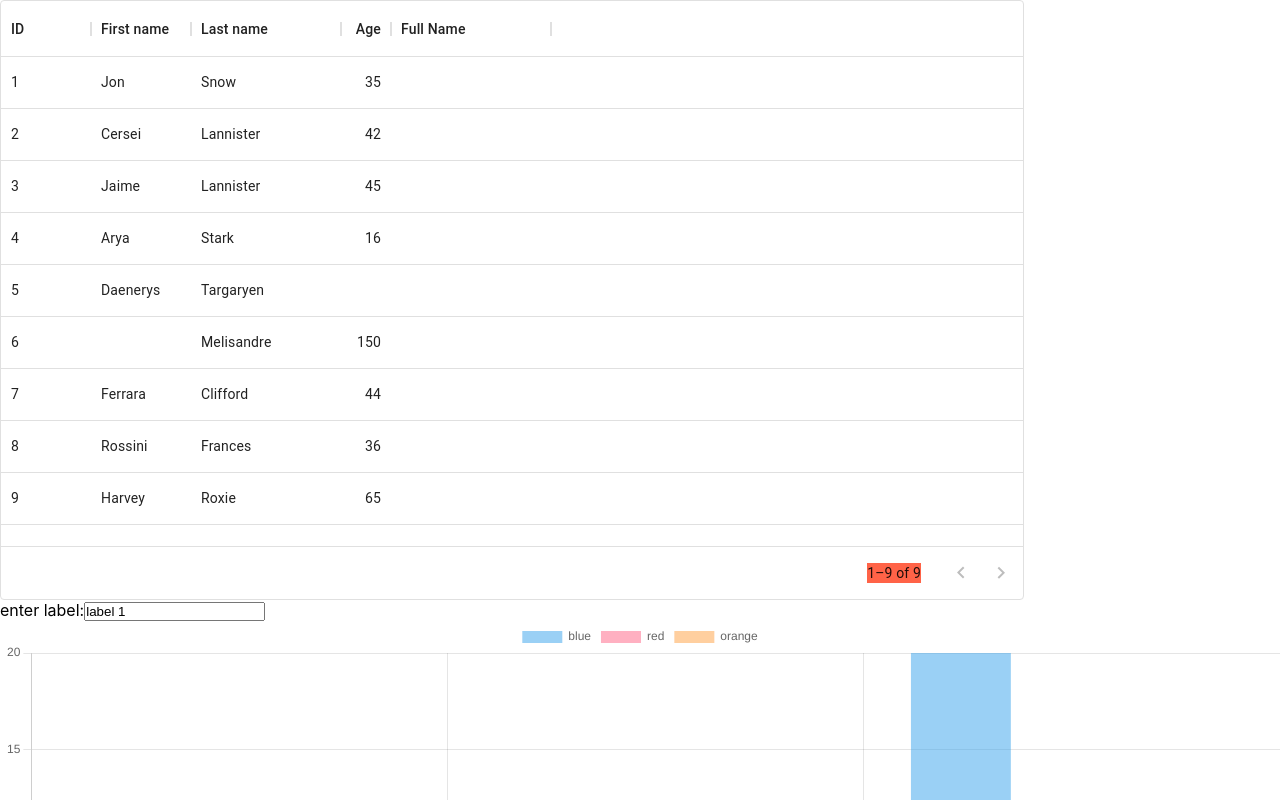
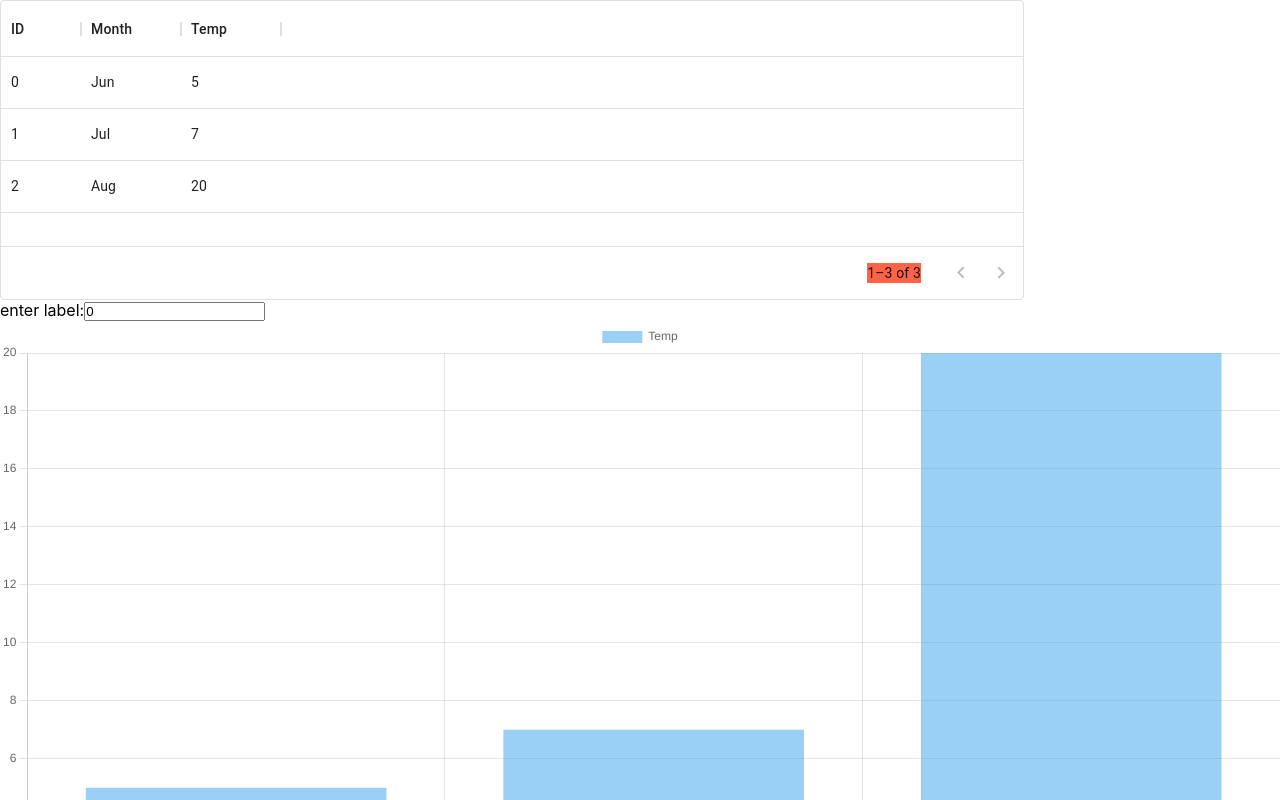
Before and after one commit to darshandesai1095/graph-creator, a React (Create React App) app: page / in a window 1280 px wide. Shown: the top 800 px of the page. Built offline with nearby package versions, Linux system fonts and the light colour scheme.

Commit message:
map input data to chart

```diff
--- a/src/App.js
+++ b/src/App.js
@@ -6,38 +6,38 @@ import { DataGrid } from '@mui/x-data-grid';
 
 function App() {
 
+  // INPUT DATA -> e.g. csv, pasted, typed, etc
+
   const columns = [
-    { field: 'id',        headerName: 'ID',         width: 90 },
-    { field: 'firstName', headerName: 'First name', width: 100,         editable: true },
-    { field: 'lastName',  headerName: 'Last name',  width: 150,         editable: true },
-    { field: 'age',       headerName: 'Age',        type: 'number',     editable: true,   width: 50, },
-    { field: 'fullName',  headerName: 'Full Name',  description: '...', sortable: false,  width: 160 },
+    { field: 'id',    headerName: 'ID',    width: 80,   editable: false},
+    { field: 'month', headerName: 'Month', width: 100,  editable: true },
+    { field: 'param', headerName: 'Temp',  width: 100,  editable: true },
   ];
 
   const rows = [
-    { id: 1, lastName: 'Snow',      firstName: 'Jon',     age: 35},
-    { id: 2, lastName: 'Lannister', firstName: 'Cersei',  age: 42 },
-    { id: 3, lastName: 'Lannister', firstName: 'Jaime',   age: 45 },
-    { id: 4, lastName: 'Stark',     firstName: 'Arya',    age: 16 },
-    { id: 5, lastName: 'Targaryen', firstName: 'Daenerys',age: null },
-    { id: 6, lastName: 'Melisandre',firstName: null,      age: 150 },
-    { id: 7, lastName: 'Clifford',  firstName: 'Ferrara', age: 44 },
-    { id: 8, lastName: 'Frances',   firstName: 'Rossini', age: 36 },
-    { id: 9, lastName: 'Roxie',     firstName: 'Harvey',  age: 65 },
+    { id: 0, month: 'Jun', param: 5},
+    { id: 1, month: 'Jul', param: 7},
+    { id: 2, month: 'Aug', param: 20},
   ];
 
-  const [label, setLabel] = useState("label 1")
-  const labels = [label, 'Jul', 'Aug']
+
+  // map INPUT DATA to chart
+
+  const [label, setLabel] = useState(0)
+  const labels = rows.map(row => row[Object.keys(row)[1]])
+
+  const row = { id: 0, month: 'Jun', param: 5}
+  console.log("MONTH: " + Object.keys(row)[1])
+
   const data = [
-    { id: 1, label: 'blue',   data: [5, 6, 20]  },
-    { id: 2, label: 'red',    data: [3, 2, -10] },
-    { id: 3, label: 'orange', data: [5, 12, -7] },
+    { id: 0, label: 'Temp',   data: [5, 7, 20]  },
+
   ]
 
   return (
     <div className="App">
 
-      <Box sx={{ height: 600, width: '80%' }}>
+      <Box sx={{ height: 300, width: '80%' }}>
         <DataGrid
           rows={rows}
           columns={columns}
```
Lines whose indentation alone changed are shown as unchanged.
